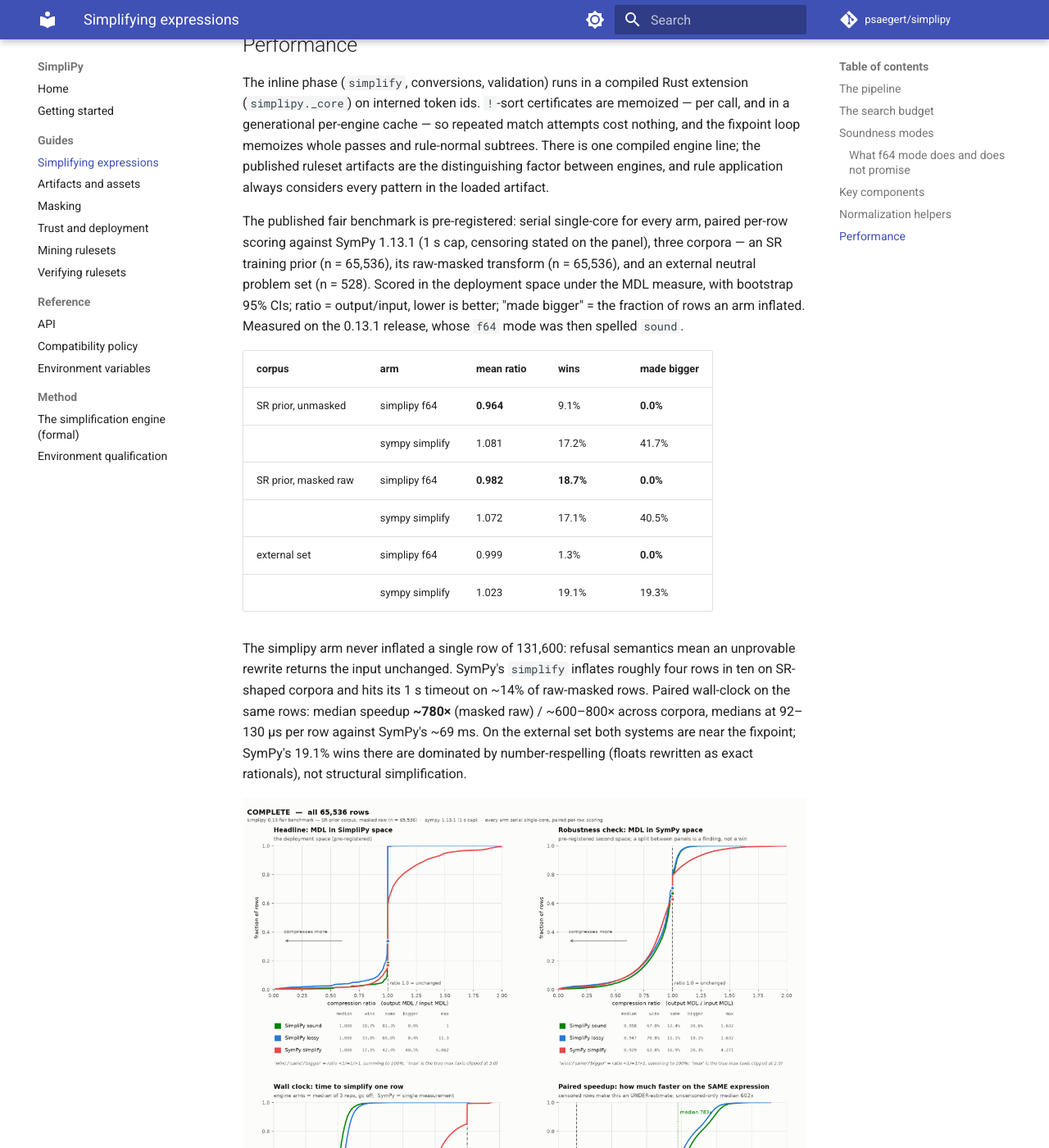
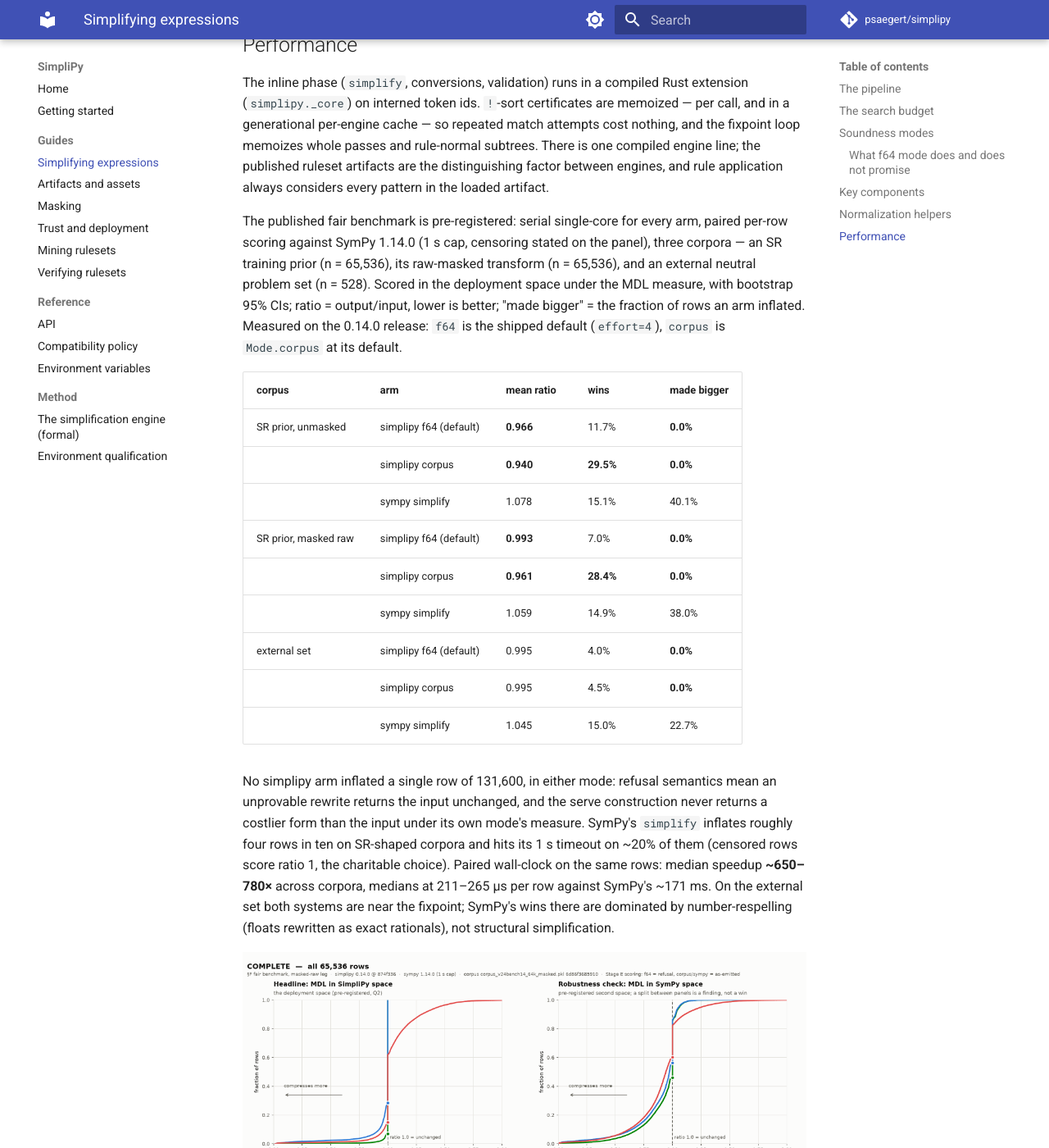
Before and after one commit to psaegert/simplipy, an MkDocs documentation site: the page built from docs/guides/simplify.md, in a window 1280 px wide and 1400 px high, scrolled down 6000 px. Shown: the whole window at 82% size. Built offline with MkDocs 1.6.1 and Material for MkDocs 9.7.7, drawn with Linux system fonts in a browser that asks for light colours; comment, search, counter and statistics services are not loaded.

Commit message:
The 0.14.0 benchmark lands on the public surfaces
Run15, the full three-corpus campaign on the release build (874f336, acj-4,
SymPy 1.14.0, 1 s cap): README gets the headline table and the minimal
compression panel; the simplify guide gets the full per-corpus table with
both simplipy modes and the refreshed ECDF figures for all three legs; the
CHANGELOG records the re-measurement. Zero inflated rows in 131,600 across
both modes; corpus mode leads every SR-shaped corpus; median paired
speedups 650-780x.

Co-Authored-By: Claude Fable 5 <noreply@anthropic.com>
Claude-Session: https://claude.ai/code/session_01MktGcCWQs8zePRutL56sT4

```diff
--- a/docs/guides/simplify.md
+++ b/docs/guides/simplify.md
@@ -272,32 +272,37 @@ engine line; the published ruleset artifacts are the distinguishing factor betwe
 and rule application always considers every pattern in the loaded artifact.
 
 The published fair benchmark is pre-registered: serial
-single-core for every arm, paired per-row scoring against SymPy 1.13.1
+single-core for every arm, paired per-row scoring against SymPy 1.14.0
 (1 s cap, censoring stated on the panel), three corpora — an SR training
 prior (n = 65,536), its raw-masked transform (n = 65,536), and an
 external neutral problem set (n = 528). Scored in the deployment space
 under the MDL measure, with bootstrap 95% CIs; ratio = output/input, lower
 is better; "made bigger" = the fraction of rows an arm inflated. Measured
-on the 0.13.1 release, whose `f64` mode was then spelled `sound`.
+on the 0.14.0 release: `f64` is the shipped default (`effort=4`), `corpus`
+is `Mode.corpus` at its default.
 
 | corpus | arm | mean ratio | wins | made bigger |
 |---|---|---|---|---|
-| SR prior, unmasked | simplipy f64 | **0.964** | 9.1% | **0.0%** |
-| | sympy simplify | 1.081 | 17.2% | 41.7% |
-| SR prior, masked raw | simplipy f64 | **0.982** | **18.7%** | **0.0%** |
-| | sympy simplify | 1.072 | 17.1% | 40.5% |
-| external set | simplipy f64 | 0.999 | 1.3% | **0.0%** |
-| | sympy simplify | 1.023 | 19.1% | 19.3% |
+| SR prior, unmasked | simplipy f64 (default) | **0.966** | 11.7% | **0.0%** |
+| | simplipy corpus | **0.940** | **29.5%** | **0.0%** |
+| | sympy simplify | 1.078 | 15.1% | 40.1% |
+| SR prior, masked raw | simplipy f64 (default) | **0.993** | 7.0% | **0.0%** |
+| | simplipy corpus | **0.961** | **28.4%** | **0.0%** |
+| | sympy simplify | 1.059 | 14.9% | 38.0% |
+| external set | simplipy f64 (default) | 0.995 | 4.0% | **0.0%** |
+| | simplipy corpus | 0.995 | 4.5% | **0.0%** |
+| | sympy simplify | 1.045 | 15.0% | 22.7% |
 
-The simplipy arm never inflated a single row of 131,600: refusal semantics
-mean an unprovable rewrite returns the input unchanged. SymPy's `simplify`
-inflates roughly four rows in ten on SR-shaped corpora and hits its 1 s
-timeout on ~14% of raw-masked rows. Paired wall-clock on the same rows:
-median speedup **~780×** (masked raw) / ~600–800× across corpora, medians
-at 92–130 µs per row against SymPy's ~69 ms. On the external set both
-systems are near the fixpoint; SymPy's 19.1% wins there are dominated by
-number-respelling (floats rewritten as exact rationals), not structural
-simplification.
+No simplipy arm inflated a single row of 131,600, in either mode: refusal
+semantics mean an unprovable rewrite returns the input unchanged, and the
+serve construction never returns a costlier form than the input under its
+own mode's measure. SymPy's `simplify` inflates roughly four rows in ten
+on SR-shaped corpora and hits its 1 s timeout on ~20% of them (censored
+rows score ratio 1, the charitable choice). Paired wall-clock on the same
+rows: median speedup **~650–780×** across corpora, medians at 211–265 µs
+per row against SymPy's ~171 ms. On the external set both systems are
+near the fixpoint; SymPy's wins there are dominated by number-respelling
+(floats rewritten as exact rationals), not structural simplification.
 
 ![ECDF, masked raw corpus](../assets/benchmarks/ecdf_masked_raw.png)
 
```
Also changed, not shown: CHANGELOG.md (+7 -0 lines), README.md (+7 -5 lines), docs/assets/benchmarks/ecdf_masked_raw.png.
